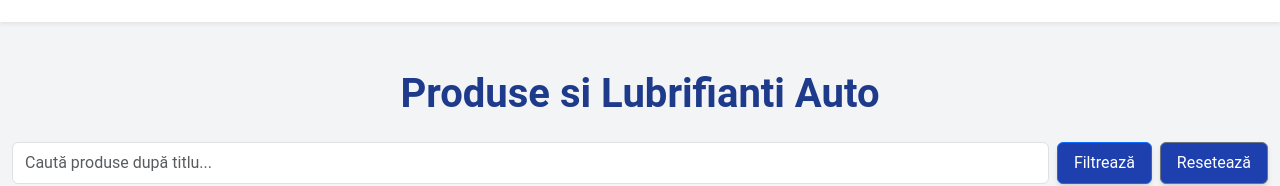
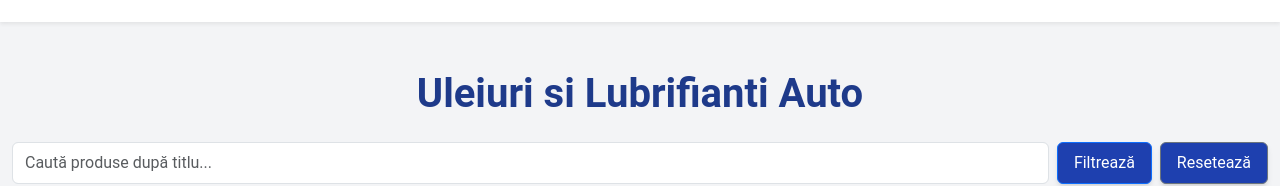
Before and after one commit to AntonioComan241199/piese-america, a React (Vite) app in the folder frontend/: page /oil-products in a window 1280 px wide. Shown: the part 343-529 px from the top of the page. Built offline with nearby package versions, Linux system fonts and the light colour scheme.

Commit message:
oil page

```diff
--- a/frontend/src/pages/OilProducts.jsx
+++ b/frontend/src/pages/OilProducts.jsx
@@ -145,7 +145,7 @@ const OilProducts = () => {
 
 
         {/* Produse */}
-        <h1 className="text-center mb-4">Produse si Lubrifianti Auto</h1>
+        <h1 className="text-center mb-4">Uleiuri si Lubrifianti Auto</h1>
 
         {/* Căutare și butoane */}
         <Form.Group className="mb-4 d-flex">
```
